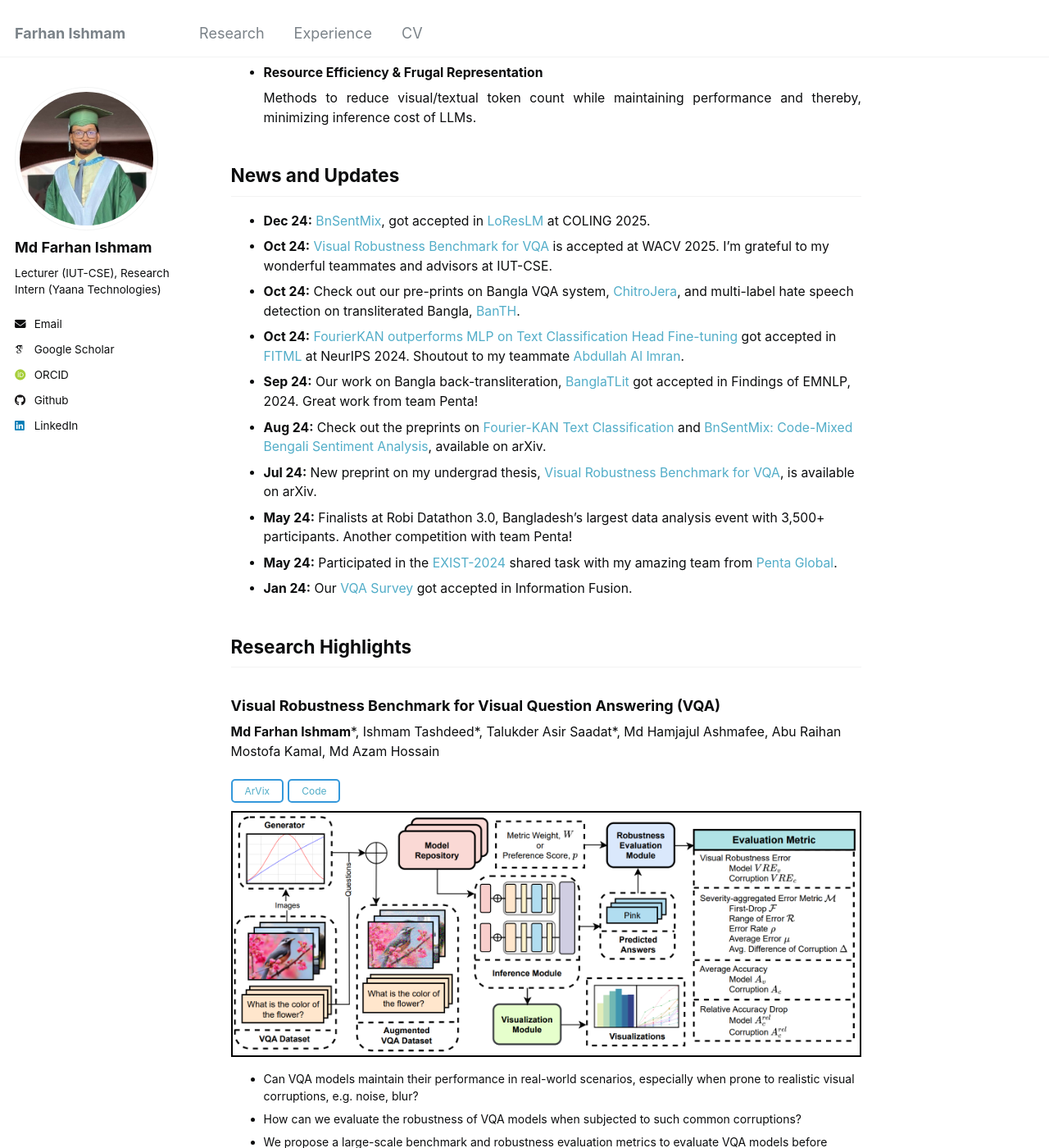
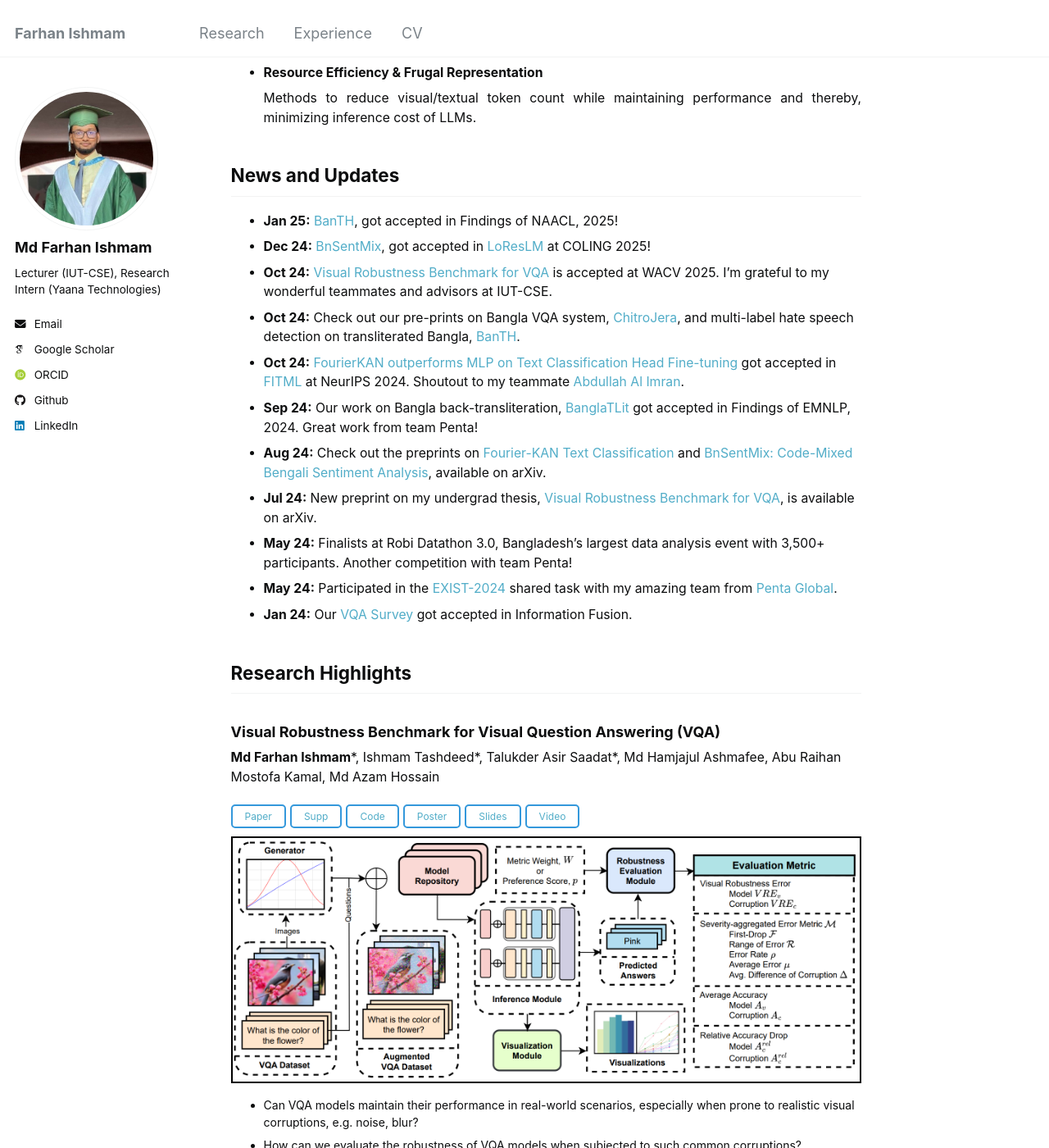
Before and after one commit to farhanishmam/farhanishmam.github.io, a Jekyll site: the page built from _pages/about.md, in a window 1280 px wide and 1400 px high, scrolled down 475 px. Shown: the whole window at 82% size. Built offline with Jekyll 4.4.1, drawn with Linux system fonts in a browser that asks for light colours; some web fonts are replaced; some of the changed text lies outside the part shown.

Commit message:
Update about.md

```diff
--- a/_pages/about.md
+++ b/_pages/about.md
@@ -60,7 +60,8 @@ Hi, I'm a Lecturer at <a href="https://cse.iutoic-dhaka.edu/">IUT-CSE</a> and a
 
 </ul>
 <h2>News and Updates</h2>
-- **Dec 24:** <a href="https://arxiv.org/abs/2408.08964">BnSentMix</a>, got accepted in [LoResLM](https://loreslm.github.io/) at COLING 2025.
+- **Jan 25:** <a href="https://arxiv.org/abs/2410.13281">BanTH</a>, got accepted in Findings of NAACL, 2025!
+- **Dec 24:** <a href="https://arxiv.org/abs/2408.08964">BnSentMix</a>, got accepted in [LoResLM](https://loreslm.github.io/) at COLING 2025!
 - **Oct 24:** <a href="https://arxiv.org/abs/2407.03386">Visual Robustness Benchmark for VQA</a> is accepted at WACV 2025. I'm grateful to my wonderful teammates and advisors at IUT-CSE.
 - **Oct 24:** Check out our pre-prints on Bangla VQA system, [ChitroJera](https://arxiv.org/abs/2410.14991), and multi-label hate speech detection on transliterated Bangla, [BanTH](https://arxiv.org/abs/2410.13281).
 - **Oct 24:** <a href="https://github.com/farhanishmam/BanglaTLit">FourierKAN outperforms MLP on Text Classification Head Fine-tuning</a> got accepted in [FITML](https://sites.google.com/view/neurips2024-ftw) at NeurIPS 2024. Shoutout to my teammate [Abdullah Al Imran](https://www.imranabdullah.com/about).
@@ -76,13 +77,12 @@ Hi, I'm a Lecturer at <a href="https://cse.iutoic-dhaka.edu/">IUT-CSE</a> and a
 
 <b>Md Farhan Ishmam</b>\*, Ishmam Tashdeed\*, Talukder Asir Saadat\*, Md Hamjajul Ashmafee, Abu Raihan Mostofa Kamal, Md Azam Hossain <br>
 <body>
-<button class="transparent-button" onclick="window.location.href='https://arxiv.org/abs/2407.03386'">
-    <a href="https://arxiv.org/abs/2407.03386"> ArVix </a>
-</button>
-
-<button class="transparent-button" onclick="window.location.href='https://github.com/ishmamt/VQA-Visual-Robustness-Benchmark'">
-    <a href="https://github.com/ishmamt/VQA-Visual-Robustness-Benchmark"> Code </a>
-</button>
+<button class="transparent-button" onclick="window.location.href='https://openaccess.thecvf.com/content/WACV2025/papers/Ishmam_Visual_Robustness_Benchmark_for_Visual_Question_Answering_VQA_WACV_2025_paper.pdf'"><a href="https://openaccess.thecvf.com/content/WACV2025/papers/Ishmam_Visual_Robustness_Benchmark_for_Visual_Question_Answering_VQA_WACV_2025_paper.pdf">Paper</a></button>
+    <button class="transparent-button" onclick="window.location.href='https://openaccess.thecvf.com/content/WACV2025/supplemental/Ishmam_Visual_Robustness_Benchmark_WACV_2025_supplemental.pdf'"><a href="https://openaccess.thecvf.com/content/WACV2025/supplemental/Ishmam_Visual_Robustness_Benchmark_WACV_2025_supplemental.pdf">Supp</a></button>
+  <button class="transparent-button" onclick="window.location.href='https://github.com/ishmamt/VQA-Visual-Robustness-Benchmark'"><a href="https://github.com/ishmamt/VQA-Visual-Robustness-Benchmark">Code</a></button>
+   <button class="transparent-button" onclick="window.location.href='https://drive.google.com/file/d/1uT4KG9YW7o_VTsYtsaVcf4iAVyktl1e0/view'"><a href="https://drive.google.com/file/d/1uT4KG9YW7o_VTsYtsaVcf4iAVyktl1e0/view">Poster</a></button>
+  <button class="transparent-button" onclick="window.location.href='https://drive.google.com/file/d/17uBXQkbWralJ1le3nU0p1HUJ-nSjRrYf/view'"><a href="https://drive.google.com/file/d/17uBXQkbWralJ1le3nU0p1HUJ-nSjRrYf/view">Slides</a></button>
+  <button class="transparent-button" onclick="window.location.href='https://drive.google.com/file/d/1TZFlTdcHcKIKArEVZmUfWKVzNZRNxZh8/view'"><a href="https://drive.google.com/file/d/1TZFlTdcHcKIKArEVZmUfWKVzNZRNxZh8/view">Video</a></button>
 </body>
 
 <div style="text-align: center; margin-top: 10px; margin-bottom: 10px;">
@@ -104,11 +104,13 @@ Hi, I'm a Lecturer at <a href="https://cse.iutoic-dhaka.edu/">IUT-CSE</a> and a
 Md Fahim\*, Fariha Tanjim Shifat\*, <b>Md Farhan Ishmam</b>\*, Deeparghya Dutta Barua, Fabiha Haider, Md Sakib Ul Rahman Sourove, Farhad Alam Bhuiyan
 <br>
 <body>
-<button class="transparent-button" onclick="window.location.href=''"> EMNLP Findings 2024 </button>
-
-<button class="transparent-button" onclick="window.location.href='https://github.com/farhanishmam/BanglaTLit'">
-    <a href="https://github.com/farhanishmam/BanglaTLit">Code</a>
-</button> </body>
+<button class="transparent-button" onclick="window.location.href='https://aclanthology.org/2024.findings-emnlp.859.pdf'"><a href="https://aclanthology.org/2024.findings-emnlp.859.pdf">Paper</a></button>
+    <button class="transparent-button" onclick="window.location.href='https://github.com/farhanishmam/BanglaTLit'"><a href="https://github.com/farhanishmam/BanglaTLit">Code</a></button>
+    <button class="transparent-button" onclick="window.location.href='https://huggingface.co/datasets/aplycaebous/BanglaTLit'"><a href="https://huggingface.co/datasets/aplycaebous/BanglaTLit">Dataset</a></button>
+    <button class="transparent-button" onclick="window.location.href='https://drive.google.com/file/d/1o3yzO-N7J2nj04b6pfGSv0WlCcQODW2S/view'"><a href="https://drive.google.com/file/d/1o3yzO-N7J2nj04b6pfGSv0WlCcQODW2S/view">Poster</a></button>
+    <button class="transparent-button" onclick="window.location.href='https://drive.google.com/file/d/1Nv-mRwBcE0U3IbDSUjiAy9XEdaXc5x1P/view'"><a href="https://drive.google.com/file/d/1Nv-mRwBcE0U3IbDSUjiAy9XEdaXc5x1P/view">Slides</a></button>
+    <button class="transparent-button" onclick="window.location.href='https://drive.google.com/file/d/1MUZYADGQQl8OA9Z3BYTBJz96cE8p8C1D/view'"><a href="https://drive.google.com/file/d/1MUZYADGQQl8OA9Z3BYTBJz96cE8p8C1D/view">Video</a></button>
+</body>
 
 <div style="display: flex; justify-content: center; align-items: center; margin-top: 10px; margin-bottom: 10px; width: 100%;">
     <img src="images/tLitOverview.PNG" style="border: 2px solid black; max-width: 38%; height: 76%; margin-right: 10px;">
```
